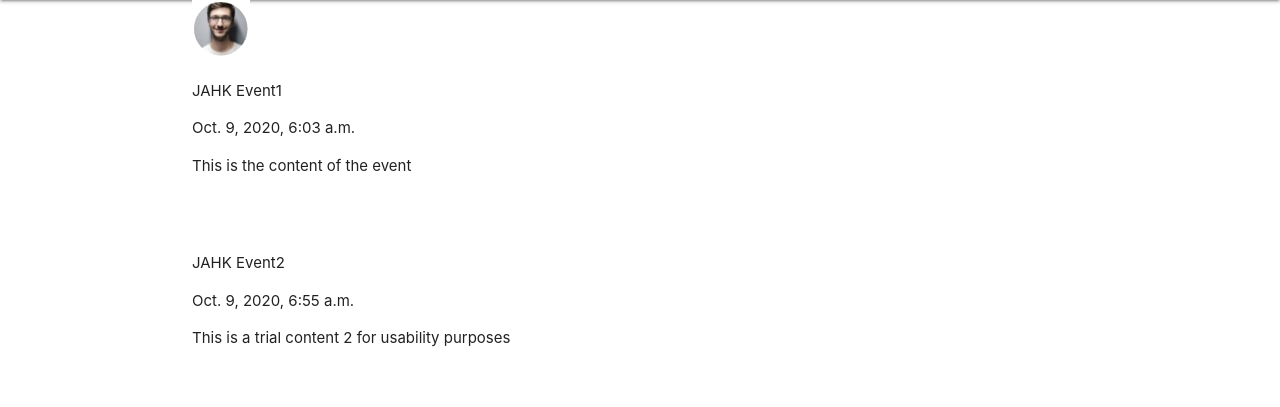
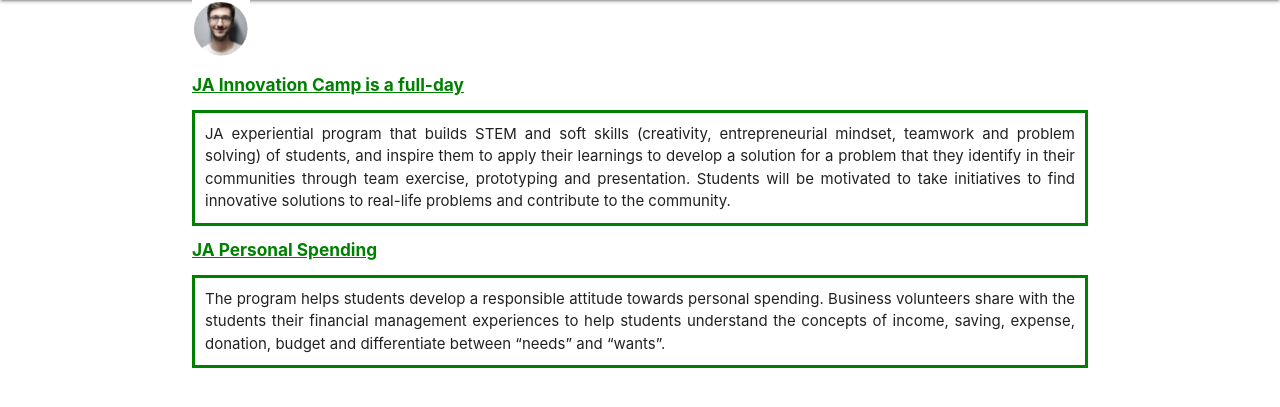
Before and after one commit to cfg2020apac/team-17, a Django app: page / in a window 1280 px wide. Shown: the part 64-471 px from the top of the page. Run offline with Django 3.2, Linux system fonts and the light colour scheme; data comes from the database, SQL or seed files in the repository; some libraries are stand-ins or nearby versions.

Commit message:
homepage text data

```diff
--- a/jahk/jahkapp/templates/jahkapp/home.html
+++ b/jahk/jahkapp/templates/jahkapp/home.html
@@ -13,13 +13,30 @@
     </head>
     <body>
         {% load static %}
-        <img src={% static '/jahk/jahkapp/templates/jahkapp/icon1.jpg' %}>
-        {% for myevent in event %}
+        <img src="/jahk/jahkapp/templates/jahkapp/icon1.jpg">
+        <section>
+            <header style="color: green;"><h6><u><b>JA Innovation Camp is a full-day</b></u></h6></header>
+            <p style="border: 3px solid green; padding: 10px; text-align: justify;"> JA experiential program that builds STEM and soft skills
+                (creativity, entrepreneurial mindset, teamwork and problem solving) of students, and inspire
+                them to apply their learnings to develop a solution for a problem that they identify in their
+                communities through team exercise, prototyping and presentation. Students will be motivated to take
+                initiatives to find innovative solutions to real-life problems and contribute to the community.</p>
+        </section>
+        <section>
+            <header style="color: green;"><h6><u><b>JA Personal Spending</b></u></h6></header>
+            <p style="border: 3px solid green; padding: 10px; text-align: justify;">The program helps students
+                develop a responsible attitude towards personal spending. Business volunteers share with the
+                students their financial management experiences to help students understand the concepts of income,
+                saving, expense, donation, budget and differentiate between “needs” and “wants”.</p>
+        </section>
+
+
+        <!--{% for myevent in event %}
         <p>{{myevent.event_title}}</p>
         <p>{{myevent.event_published}}</p>
         <p>{{myevent.event_content | safe}}</p>
         <br><br>
-    {% endfor %}
+    {% endfor %}-->
     </body>
     {% endblock %}
 </html>
```
Also changed, not shown: jahk/jahkapp/templates/jahkapp/base.html (deleted, +0 -72 lines).
